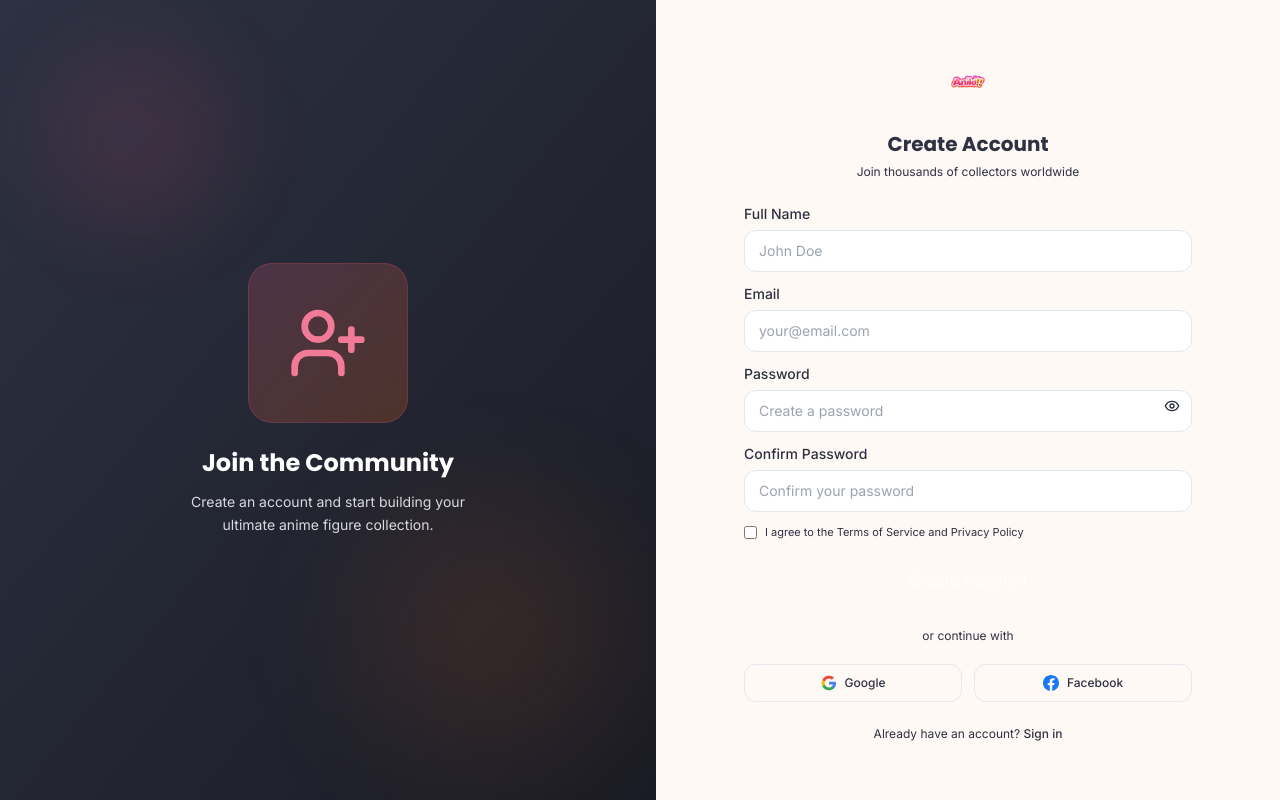
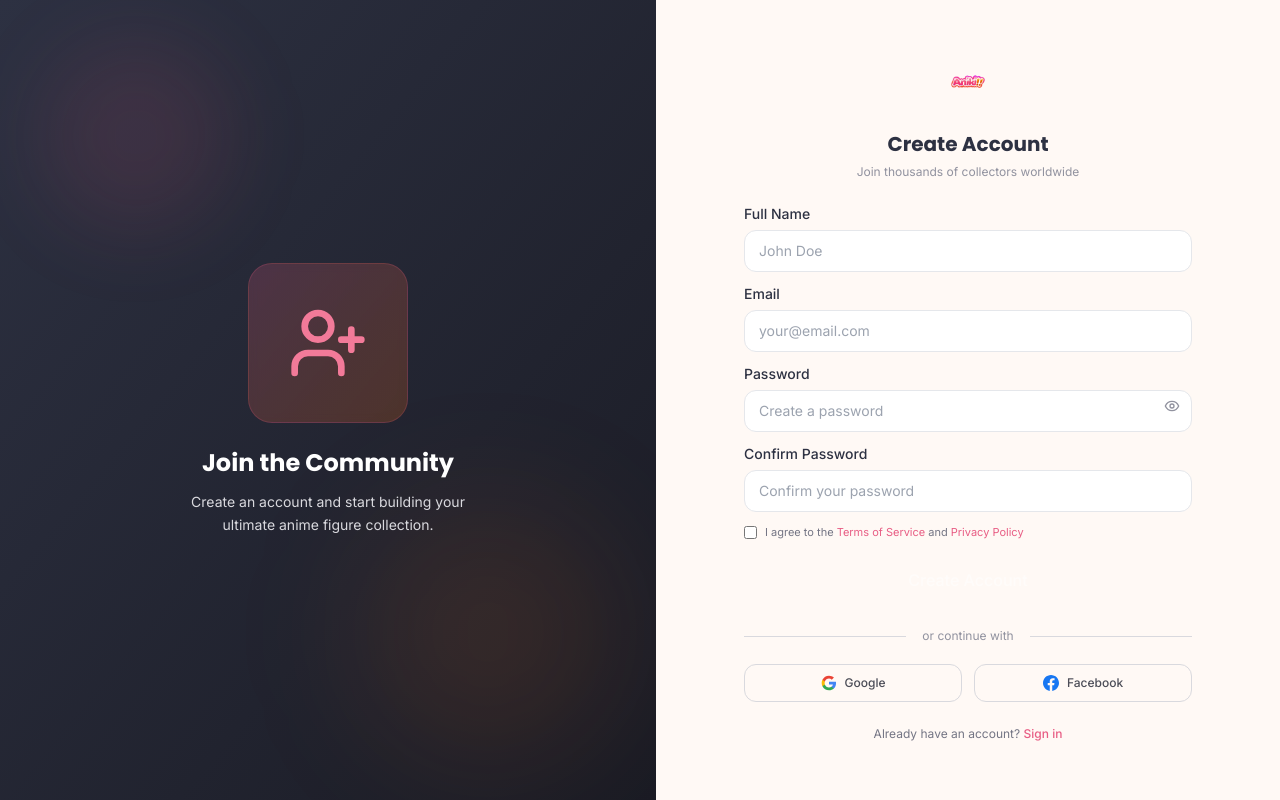
Before and after one commit to LeeDev428/aniki, a Next.js app in the folder frontend/: page /auth/register in a window 1280 px wide. Built offline with nearby package versions, Linux system fonts and the light colour scheme.

Commit message:
Update page.tsx

```diff
--- a/frontend/src/app/auth/register/page.tsx
+++ b/frontend/src/app/auth/register/page.tsx
@@ -81,8 +81,8 @@ export default function RegisterPage() {
 
           {/* Header */}
           <div className="text-center mb-6">
-            <h1 className="text-xl font-bold text-dark-800 mb-1.5">Create Account</h1>
-            <p className="text-xs text-dark-400">
+            <h1 className="text-xl font-bold text-charcoal mb-1.5">Create Account</h1>
+            <p className="text-xs text-charcoal-400">
               Join thousands of collectors worldwide
             </p>
           </div>
@@ -119,7 +119,7 @@ export default function RegisterPage() {
               <button
                 type="button"
                 onClick={() => setShowPassword(!showPassword)}
-                className="absolute right-3 top-[34px] text-dark-400 hover:text-dark-600"
+                className="absolute right-3 top-[34px] text-charcoal-400 hover:text-charcoal-600"
               >
                 {showPassword ? <EyeOff className="w-4 h-4" /> : <Eye className="w-4 h-4" />}
               </button>
@@ -127,15 +127,15 @@ export default function RegisterPage() {
 
             {/* Password Requirements */}
             {formData.password && (
-              <div className="space-y-1 p-2.5 bg-dark-50 rounded-lg">
+              <div className="space-y-1 p-2.5 bg-charcoal-50 rounded-lg">
                 {passwordRequirements.map((req, index) => (
                   <div key={index} className="flex items-center gap-2 text-[11px]">)
                     <div className={`w-4 h-4 rounded-full flex items-center justify-center ${
-                      req.test(formData.password) ? 'bg-green-500' : 'bg-dark-200'
+                      req.test(formData.password) ? 'bg-green-500' : 'bg-charcoal-200'
                     }`}>
                       {req.test(formData.password) && <Check className="w-3 h-3 text-white" />}
                     </div>
-                    <span className={req.test(formData.password) ? 'text-green-600' : 'text-dark-400'}>
+                    <span className={req.test(formData.password) ? 'text-green-600' : 'text-charcoal-400'}>
                       {req.label}
                     </span>
                   </div>
@@ -159,13 +159,13 @@ export default function RegisterPage() {
                 type="checkbox"
                 checked={agreedToTerms}
                 onChange={(e) => setAgreedToTerms(e.target.checked)}
-                className="mt-0.5 rounded border-dark-200 text-primary-400 focus:ring-primary-400"
+                className="mt-0.5 rounded border-charcoal-200 text-pink-500 focus:ring-pink-400"
               />
-              <span className="text-[11px] text-dark-500">
+              <span className="text-[11px] text-charcoal-500">
                 I agree to the{' '}
-                <Link href="/terms" className="text-primary-500 hover:text-primary-600">Terms of Service</Link>
+                <Link href="/terms" className="text-pink-500 hover:text-pink-600">Terms of Service</Link>
                 {' '}and{' '}
-                <Link href="/privacy" className="text-primary-500 hover:text-primary-600">Privacy Policy</Link>
+                <Link href="/privacy" className="text-pink-500 hover:text-pink-600">Privacy Policy</Link>
               </span>
             </label>
 
@@ -182,34 +182,34 @@ export default function RegisterPage() {
 
           {/* Divider */}
           <div className="flex items-center gap-4 my-5">
-            <div className="flex-1 h-px bg-dark-200" />
-            <span className="text-xs text-dark-400">or continue with</span>
-            <div className="flex-1 h-px bg-dark-200" />
+            <div className="flex-1 h-px bg-charcoal-200" />
+            <span className="text-xs text-charcoal-400">or continue with</span>
+            <div className="flex-1 h-px bg-charcoal-200" />
           </div>
 
           {/* Social Login */}
           <div className="grid grid-cols-2 gap-3">
-            <button className="flex items-center justify-center gap-2 px-4 py-2.5 border border-dark-200 rounded-xl hover:bg-primary-50 transition-colors">
+            <button className="flex items-center justify-center gap-2 px-4 py-2.5 border border-charcoal-200 rounded-xl hover:bg-soft-pink transition-colors">
               <svg className="w-4 h-4" viewBox="0 0 24 24" fill="#4285F4">
                 <path d="M22.56 12.25c0-.78-.07-1.53-.2-2.25H12v4.26h5.92c-.26 1.37-1.04 2.53-2.21 3.31v2.77h3.57c2.08-1.92 3.28-4.74 3.28-8.09z"/>
                 <path d="M12 23c2.97 0 5.46-.98 7.28-2.66l-3.57-2.77c-.98.66-2.23 1.06-3.71 1.06-2.86 0-5.29-1.93-6.16-4.53H2.18v2.84C3.99 20.53 7.7 23 12 23z" fill="#34A853"/>
                 <path d="M5.84 14.09c-.22-.66-.35-1.36-.35-2.09s.13-1.43.35-2.09V7.07H2.18C1.43 8.55 1 10.22 1 12s.43 3.45 1.18 4.93l2.85-2.22.81-.62z" fill="#FBBC05"/>
                 <path d="M12 5.38c1.62 0 3.06.56 4.21 1.64l3.15-3.15C17.45 2.09 14.97 1 12 1 7.7 1 3.99 3.47 2.18 7.07l3.66 2.84c.87-2.6 3.3-4.53 6.16-4.53z" fill="#EA4335"/>
               </svg>
-              <span className="text-xs font-medium text-dark-700">Google</span>
+              <span className="text-xs font-medium text-charcoal-700">Google</span>
             </button>
-            <button className="flex items-center justify-center gap-2 px-4 py-2.5 border border-dark-200 rounded-xl hover:bg-primary-50 transition-colors">
+            <button className="flex items-center justify-center gap-2 px-4 py-2.5 border border-charcoal-200 rounded-xl hover:bg-soft-pink transition-colors">
               <svg className="w-4 h-4" viewBox="0 0 24 24" fill="#1877F2">
                 <path d="M24 12.073c0-6.627-5.373-12-12-12s-12 5.373-12 12c0 5.99 4.388 10.954 10.125 11.854v-8.385H7.078v-3.47h3.047V9.43c0-3.007 1.792-4.669 4.533-4.669 1.312 0 2.686.235 2.686.235v2.953H15.83c-1.491 0-1.956.925-1.956 1.874v2.25h3.328l-.532 3.47h-2.796v8.385C19.612 23.027 24 18.062 24 12.073z"/>
               </svg>
-              <span className="text-xs font-medium text-dark-700">Facebook</span>
+              <span className="text-xs font-medium text-charcoal-700">Facebook</span>
             </button>
           </div>
 
           {/* Sign In Link */}
-          <p className="text-center text-xs text-dark-500 mt-6">
+          <p className="text-center text-xs text-charcoal-500 mt-6">
             Already have an account?{' '}
-            <Link href="/auth/login" className="text-primary-500 hover:text-primary-600 font-medium">
+            <Link href="/auth/login" className="text-pink-500 hover:text-pink-600 font-medium">
               Sign in
             </Link>
           </p>
```
